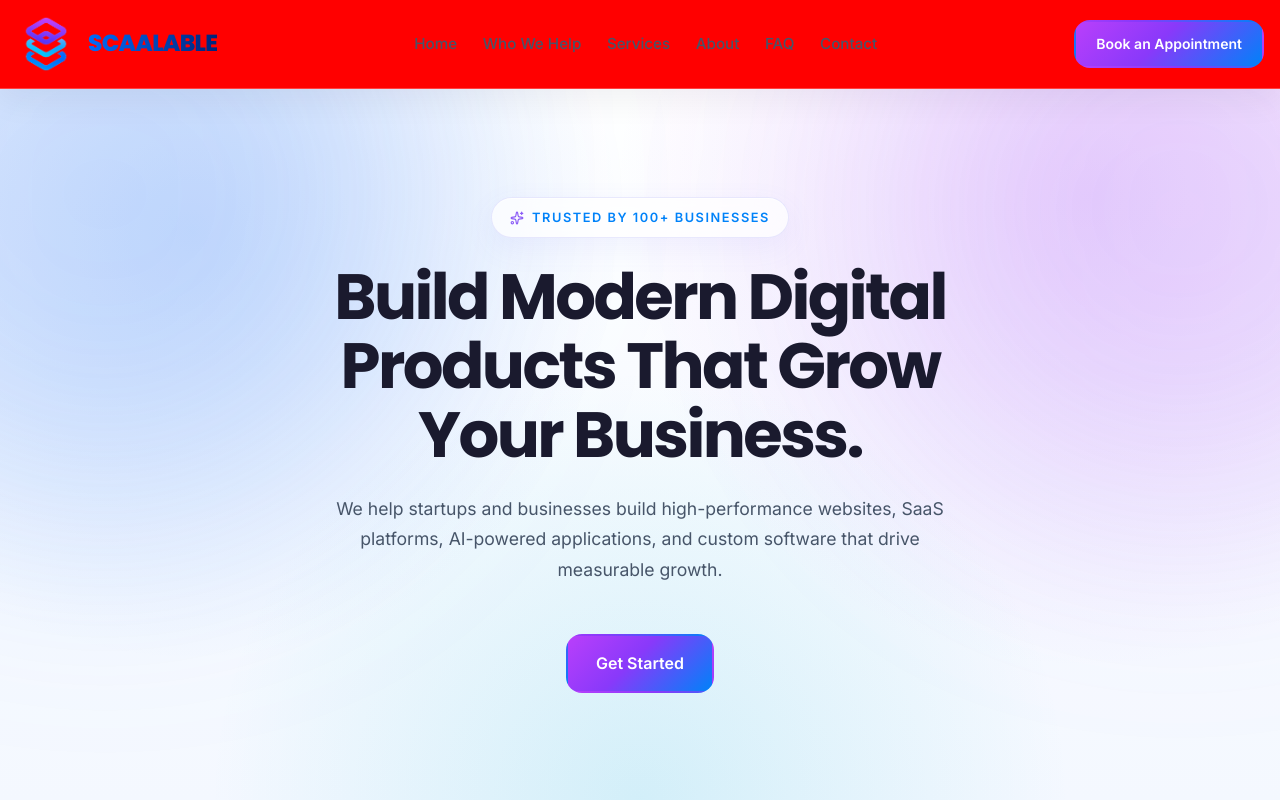
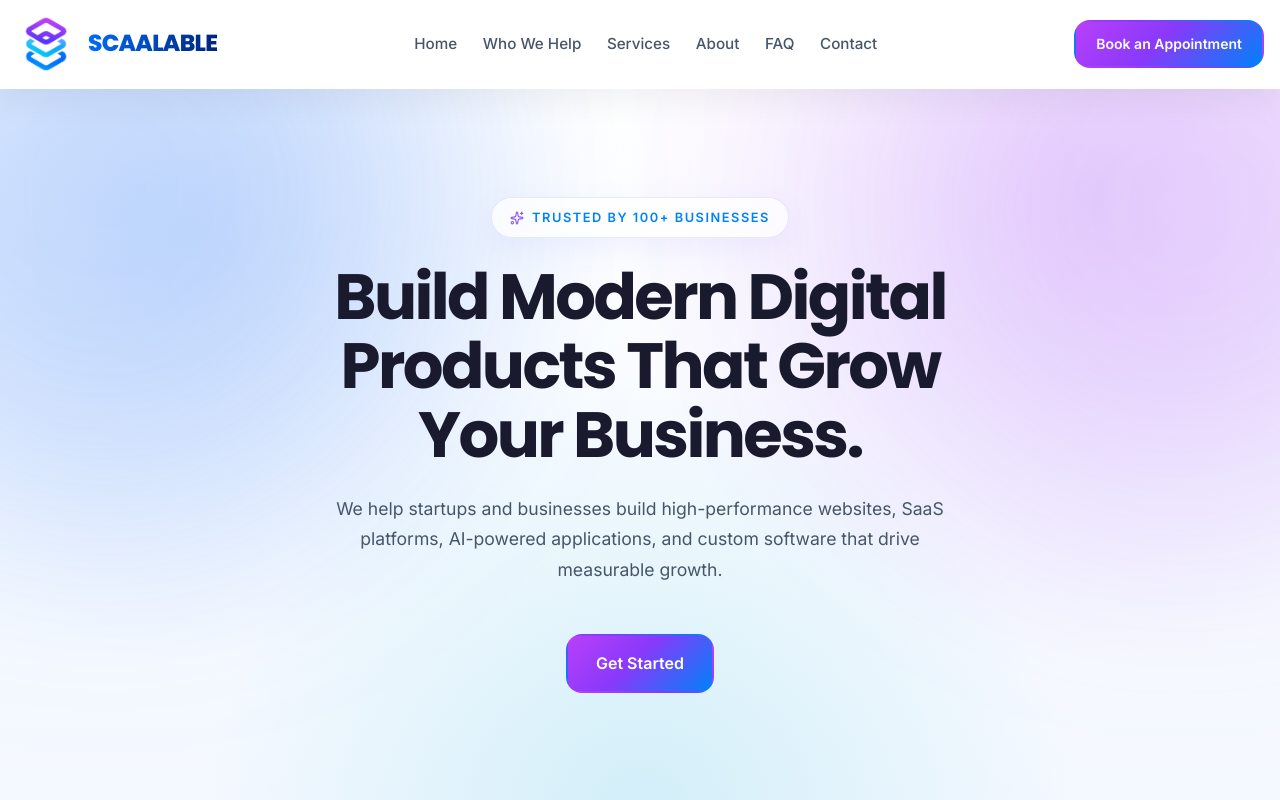
Before and after one commit to Scaalable-dev/scaalable, a React (Vite) app: page / in a window 1280 px wide. Shown: the top 800 px of the page. Built offline with nearby package versions, Linux system fonts and the light colour scheme.

Commit message:
revert back to previous commit

```diff
--- a/src/components/layout/Header/Header.css
+++ b/src/components/layout/Header/Header.css
@@ -6,10 +6,9 @@
   position: sticky;
   top: 0;
   z-index: 1000;
-  /* background: rgba(255, 255, 255, 0.78); */
-  background: red;
+  background: rgba(255, 255, 255, 0.78);
+  -webkit-backdrop-filter: blur(18px);
   backdrop-filter: blur(18px);
-  -webkit-backdrop-filter: blur(18px);
   border-bottom: 1px solid rgba(255, 255, 255, 0.25);
   box-shadow: 0 10px 35px rgba(15, 23, 42, 0.06);
 }
```
